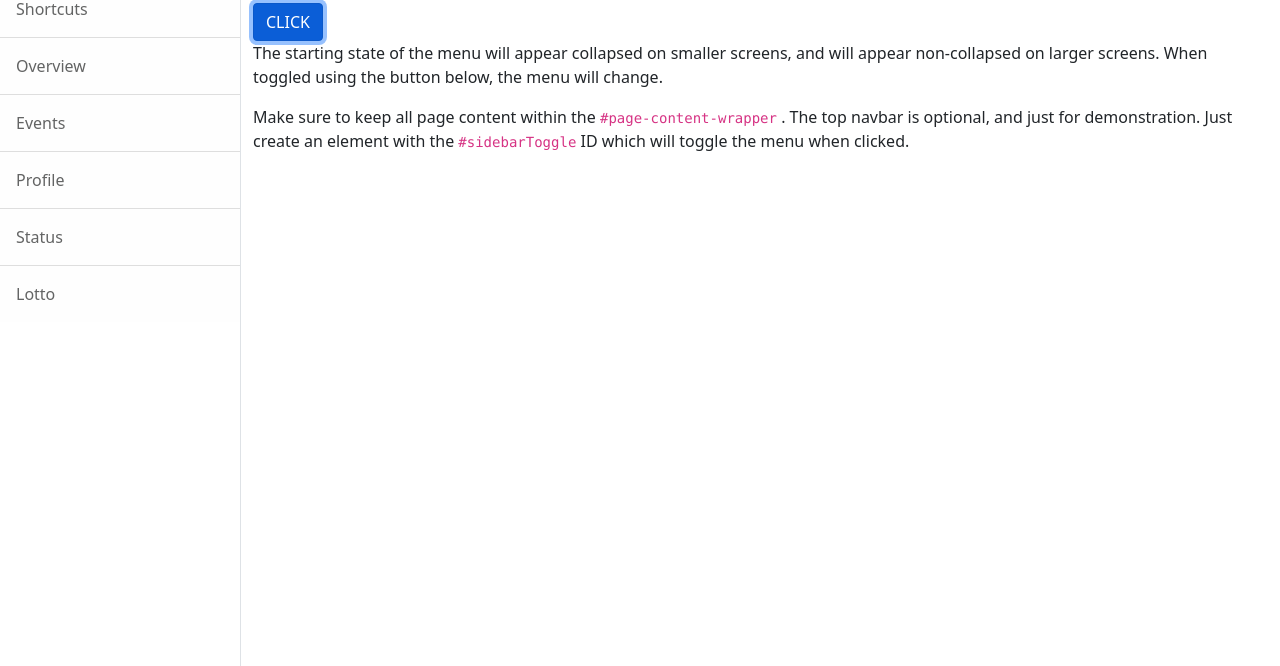
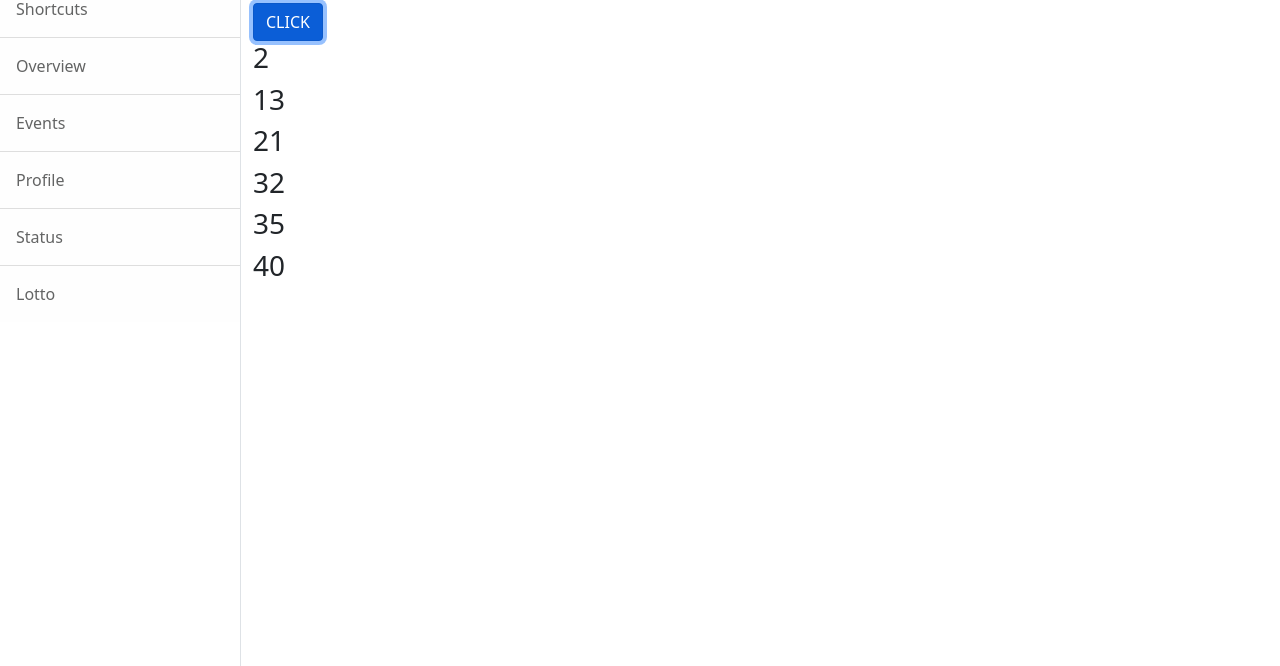
Before and after one commit to zerockcode1/w1112, a plain HTML site: page lotto.html in a window 1280 px wide. Both pictures are taken after a click on the button "CLICK". Shown: the part 134-800 px from the top of the page. Drawn offline with nearby package versions, Linux system fonts and the light colour scheme.

Commit message:
로또 버전1

```diff
--- a/js/lotto.js
+++ b/js/lotto.js
@@ -10,4 +10,28 @@ console.log(btn)
 
 btn.addEventListener("click",(event) => {
     console.log(event)
-})
+
+    const target = document.getElementById("resultDiv")
+
+    const balls = makeLottoNum()
+
+    //clear all <h3> tags
+    target.innerHTML =''
+
+    for (const num of balls) {
+        const tag = document.createElement("h3")
+        const textNode = document.createTextNode(num)
+        tag.appendChild(textNode)
+        target.appendChild(tag)
+    }
+
+
+}, false)
+
+
+function makeLottoNum(){
+
+    const numArr = [2,13,21,32,35,40]
+
+    return numArr
+}
--- a/lotto.html
+++ b/lotto.html
@@ -59,14 +59,11 @@
 
             <button class="btn btn-primary" id="btn">CLICK</button>
 
-            <p>The starting state of the menu will appear collapsed on smaller screens, and will appear non-collapsed on larger screens. When toggled using the button below, the menu will change.</p>
-            <p>
-                Make sure to keep all page content within the
-                <code>#page-content-wrapper</code>
-                . The top navbar is optional, and just for demonstration. Just create an element with the
-                <code>#sidebarToggle</code>
-                ID which will toggle the menu when clicked.
-            </p>
+            <div id="resultDiv">
+
+            </div>
+
+
         </div>
     </div>
 </div>
```
